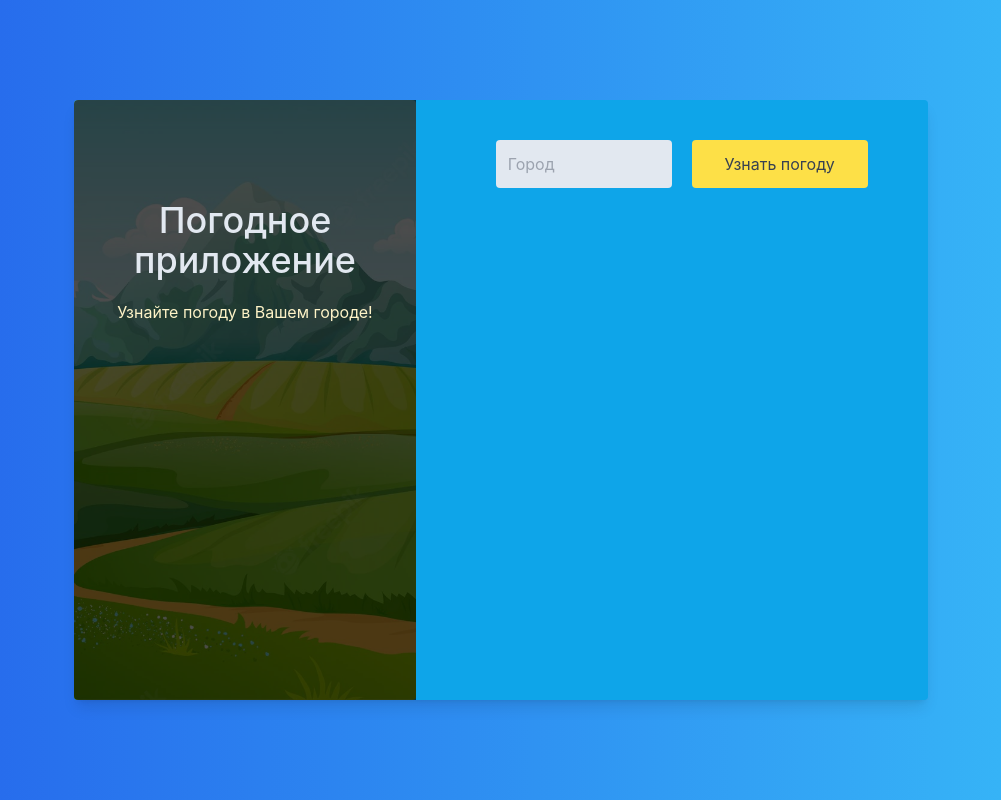
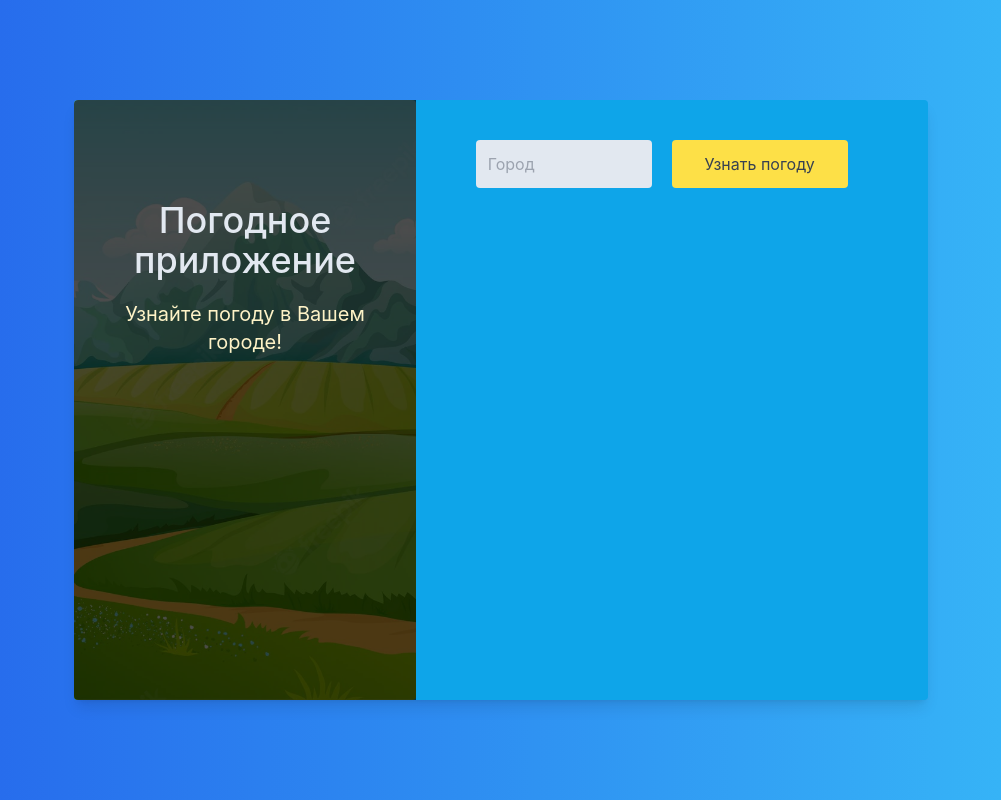
Before and after one commit to StasMarfenko/ReactWeatherApp, a React (Create React App) app: page / in a window 1280 px wide. Shown: the whole page, without its empty margins (139-1140 px from the left). Built offline with nearby package versions, Linux system fonts and the light colour scheme.

Commit message:
Update tailwind.config.js

```diff
--- a/tailwind.config.js
+++ b/tailwind.config.js
@@ -4,12 +4,6 @@ module.exports = {
     "./src/**/*.{js,jsx,ts,tsx}",
   ],
   theme: {
-    screens: {
-      sm: '380px',
-      md: '768px',
-      lg: '976px',
-      xl: '1440px',
-    },
     extend: {},
   },
   plugins: [],
```
